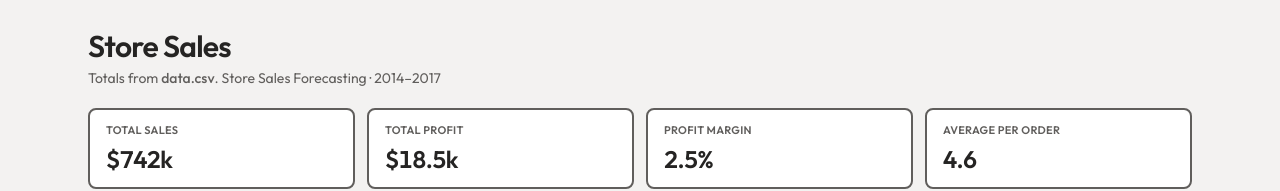
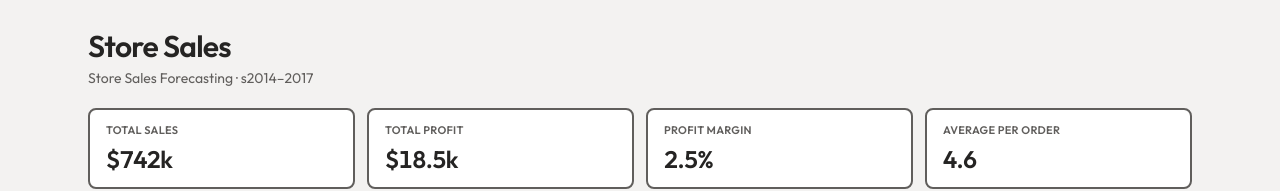
Before and after one commit to scapaldi/Store-Sales-Forecasting, a Next.js app: page / in a window 1280 px wide. Shown: the top 191 px of the page. Built offline with nearby package versions, Linux system fonts and the light colour scheme.

Commit message:
Update report.tsx

```diff
--- a/components/report.tsx
+++ b/components/report.tsx
@@ -37,7 +37,7 @@ export function Report() {
         <header className="mb-5">
           <h1 className="mt-1 text-2xl font-semibold tracking-tight md:text-3xl">Store Sales</h1>
           <p className="mt-1 max-w-2xl text-sm text-[#605e5c]">
-            Totals from <span className="font-medium">data.csv</span>. Store Sales Forecasting · 2014–2017
+            Store Sales Forecasting · s2014–2017
           </p>
         </header>
 
```
